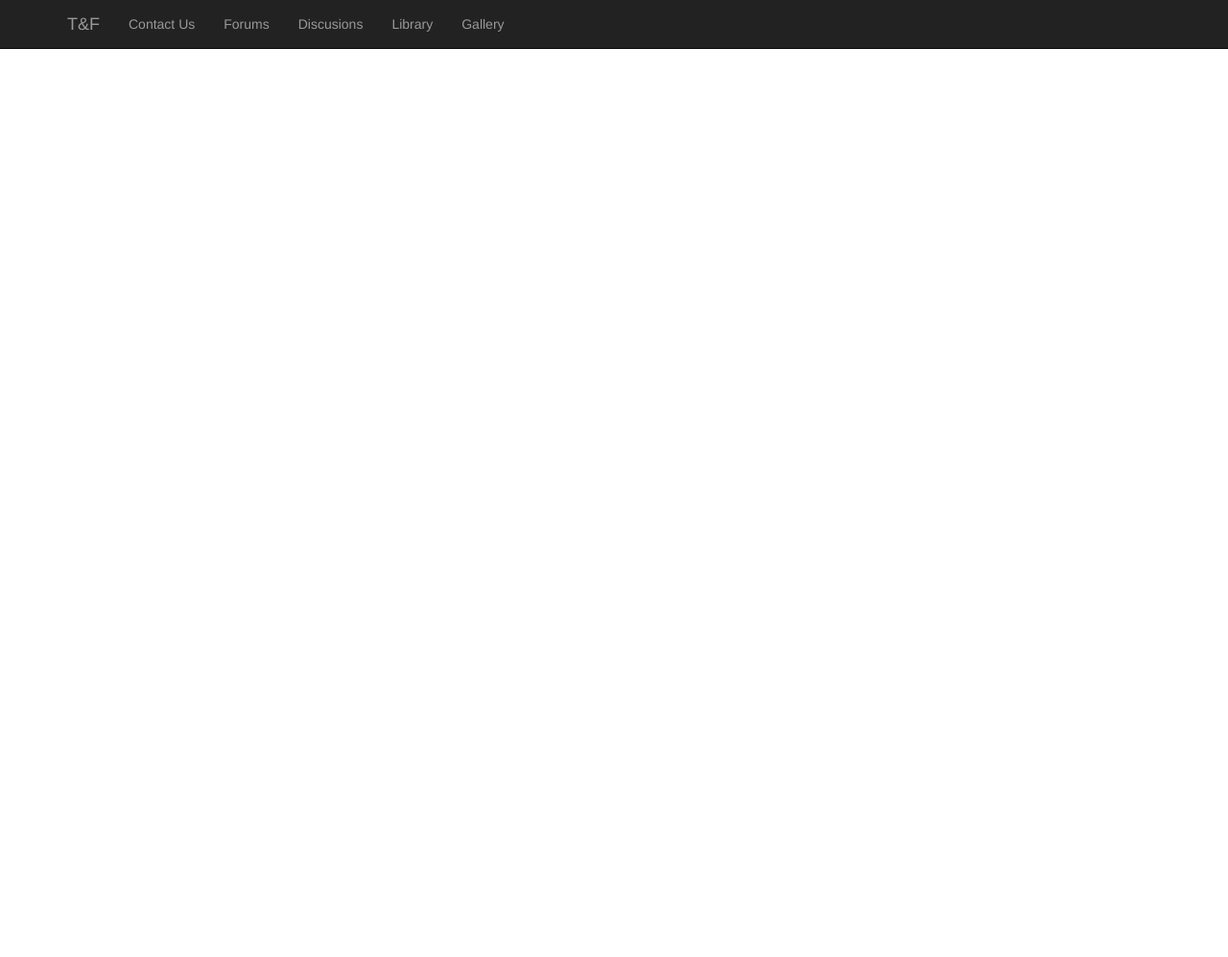
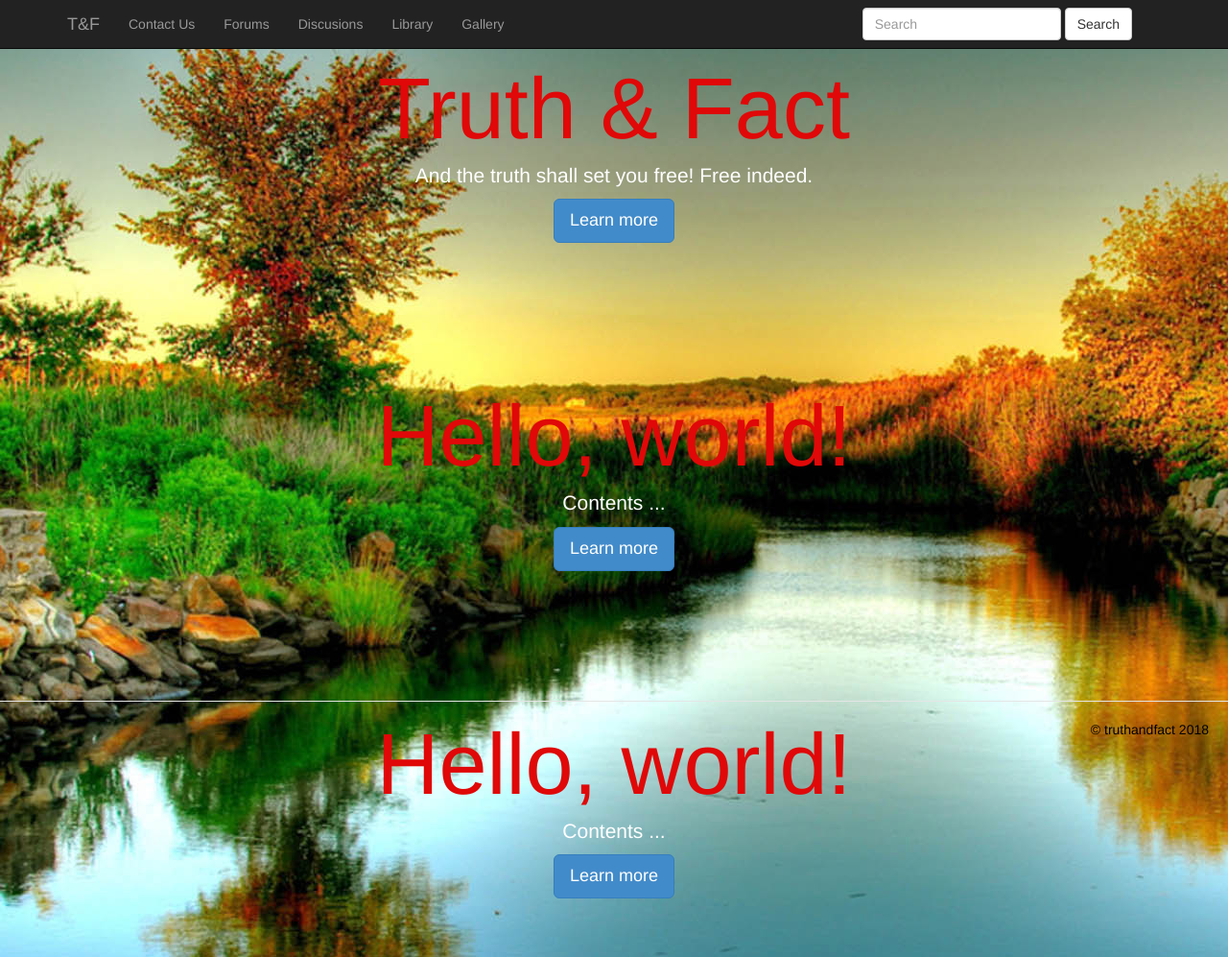
Before and after one commit to liberty2520/liberty2520.github.io, a plain HTML site: page index.html in a window 1280 px wide. Shown: the top 997 px of the page at 96% size. Before the commit the page ends 800 px from the top, so only its background shows below. Drawn offline with Linux system fonts and the light colour scheme.

Commit message:
commit d

```diff
--- a/content/Site.css
+++ b/content/Site.css
@@ -1,12 +1,15 @@
 body {
-    background-color: white;
+    background: url(../images/River-Wallpapers-Full-HD-1080p.jpg);
+    background-repeat: no-repeat;
+    background-attachment: fixed;
+
 }
 
 /* Set padding to keep content from hitting the edges */
 .body-content {
     padding-left: 15px;
     padding-right: 15px;
-    background-color: white;
+
 
 }
 
--- a/index.html
+++ b/index.html
@@ -4,12 +4,16 @@
 <meta charset="UTF-8">
 <meta name="viewport" content="width=device-width, initial-scale=1.0">
 <meta http-equiv="X-UA-Compatible" content="ie=edge">
-<link rel="stylesheet" href="/content/bootstrap.min.css">
-<link rel="stylesheet" href="/content/bootstrap.css">
-<link rel="stylesheet" href="/content/Site.css">
+
 <title>truthandfact</title>
+<link rel="stylesheet" href="./content/bootstrap.min.css">
+<link rel="stylesheet" href="./content/Site.css">
 </head>
 <body>
+        <script src="./scripts/jquery-1.10.2.js"></script>
+        <script src="./scripts/bootstrap.js"></script>
+        <script src="./scripts/bootstrap.min.js"></script>
+        <!---navigation section-->
     <div class="navbar navbar-inverse navbar-fixed-top">
         <div class="container">
             <div class="navbar-header">
@@ -29,12 +33,77 @@
                     <li><a href="#">Library</a></li>
                     <li><a href="#">Gallery</a></li>
                 </ul>
+                <form class="navbar-form navbar-right">
+                    <div class="form-group">
+                        <input type="text" placeholder="Search" class="form-control">
+                    </div>
+                        <input type="submit" class="btn btn-default" value="Search">
+
+                </form>
             </div>
         </div>
     </div>
+    <div class="container body-content">
+    <div class="jumbotron">
+        <div class="container">
+            <h1>Truth & Fact</h1>
+            <p>
+                And the truth shall set you free! Free indeed.
+            </p>
+            <p>
+                <a class="btn btn-primary btn-lg" href="#">Learn more</a>
+            </p>
+        </div>
+    </div>
 
-<script src="/scripts/jquery-1.10.2.min.js"></script>
-<script src="/scripts/bootstrap.js"></script>
-<script src="/scripts/bootstrap.min.js"></script>
+    <div class="jumbotron">
+        <div class="container">
+            <h1>Hello, world!</h1>
+            <p>Contents ...</p>
+            <p>
+                <a class="btn btn-primary btn-lg">Learn more</a>
+            </p>
+        </div>
+    </div>
+    <div class="jumbotron">
+        <div class="container">
+            <h1>Hello, world!</h1>
+            <p>Contents ...</p>
+            <p>
+                <a class="btn btn-primary btn-lg">Learn more</a>
+            </p>
+        </div>
+    </div>
+    <div class="jumbotron">
+        <div class="container">
+            <h1>Hello, world!</h1>
+            <p>Contents ...</p>
+            <p>
+                <a class="btn btn-primary btn-lg">Learn more</a>
+            </p>
+        </div>
+    </div>
+    <div class="jumbotron">
+        <div class="container">
+            <h1>Hello, world!</h1>
+            <p>Contents ...</p>
+            <p>
+                <a class="btn btn-primary btn-lg">Learn more</a>
+            </p>
+        </div>
+    </div>
+
+
+    </div>
+ <footer id="footer">
+<div class="modal-footer">
+    <p>&copy; truthandfact 2018</p>
+</div>
+</footer>
+
+</div>
+
+
+
 </body>
 </html>
```
Also changed, not shown: images/020049.jpg (added), images/70a4eae1e9c018efd683f3a6a74cac9e.png (added), images/giphy.gif (added), images/thumb-1920-441138.jpg (added).
